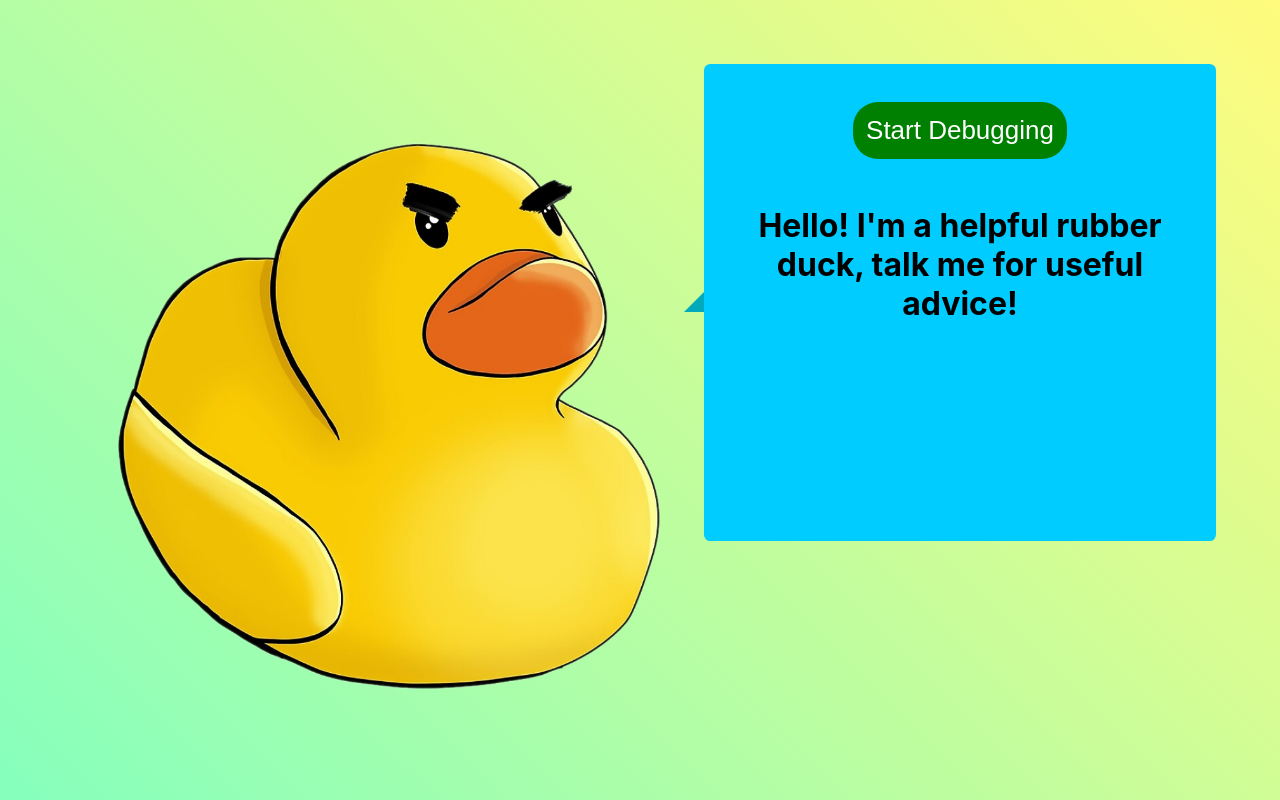
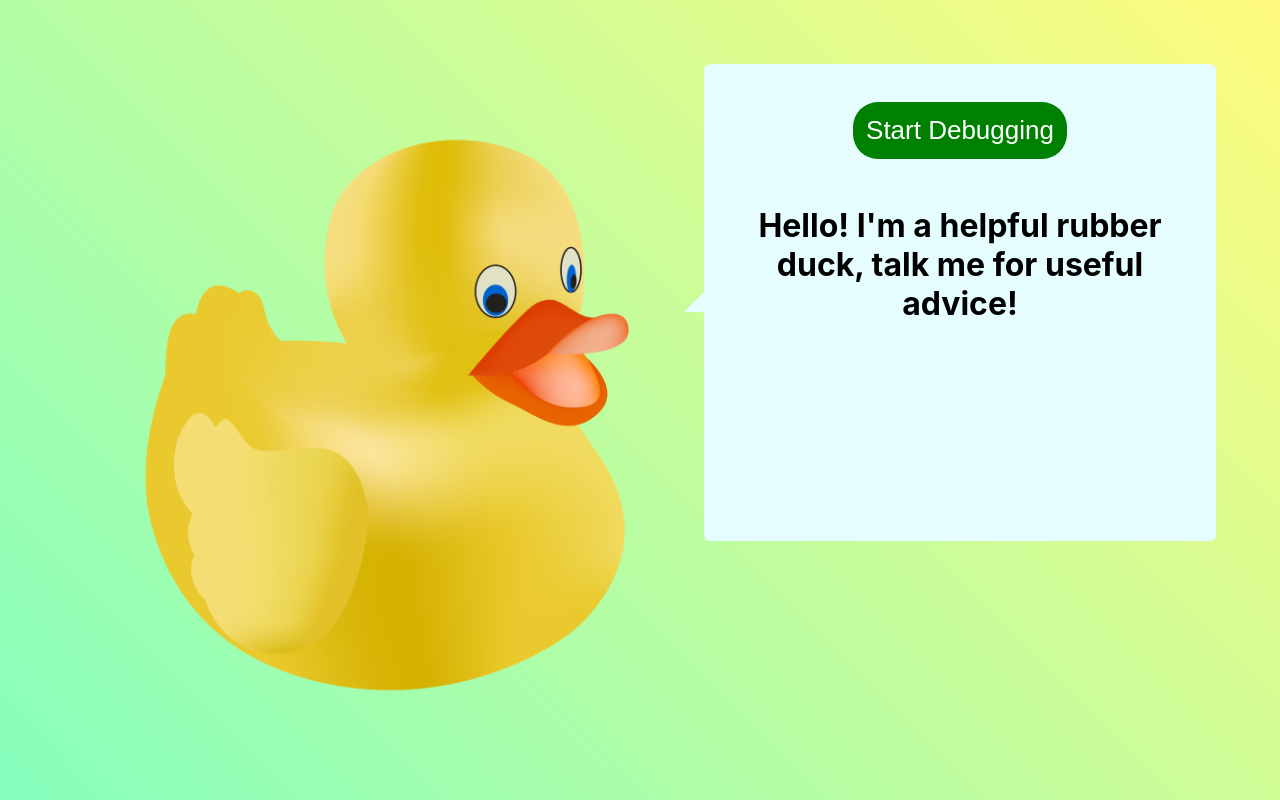
Before and after one commit to Pyxxil/TerribleHack, a React (Vite) app: page /rubberducky in a window 1280 px wide. Built offline with nearby package versions, Linux system fonts and the light colour scheme; no server answers.

Commit message:
Add nice ducky

```diff
--- a/src/CondescendingRubberDuck/index.tsx
+++ b/src/CondescendingRubberDuck/index.tsx
@@ -1,12 +1,10 @@
 import React from "react";
 import Message from "./message";
-import Ducky from "./ducky.png";
 import "./styles.css";
 
 const CondescendingRubberDuck = () => {
   return (
     <div className="ducky">
-      <img src={Ducky} />
       <Message />
     </div>
   );
--- a/src/CondescendingRubberDuck/message.tsx
+++ b/src/CondescendingRubberDuck/message.tsx
@@ -1,5 +1,7 @@
 import React, { useState } from "react";
 import "./styles.css";
+import Ducky from "./ducky.png";
+import NiceDucky from "./nice-ducky.png";
 
 const MESSAGES = [
   "That's not how you do it",
@@ -48,6 +50,8 @@ const Search = () => {
   };
 
   return (
+    <div>
+    <img src={isLoading ? NiceDucky : Ducky } />
     <div className="speech-bubble">
       {isLoading ? (
         <div className="message">
@@ -66,7 +70,7 @@ const Search = () => {
           <h1>{message}</h1>
         </div>
       )}
-    </div>
+    </div></div>
   );
 };
 
--- a/src/CondescendingRubberDuck/styles.css
+++ b/src/CondescendingRubberDuck/styles.css
@@ -36,7 +36,7 @@
 
 .ducky .speech-bubble {
   position: relative;
-  background: #00ccff;
+  background: rgb(230, 253, 255);
   border-radius: 0.4em;
   width: 40vw;
   float: right;
@@ -53,7 +53,7 @@
   width: 0;
   height: 0;
   border: 20px solid transparent;
-  border-right-color: #00aabb;
+  border-right-color: rgb(230, 253, 255);
   border-left: 0;
   border-bottom: 0;
   margin-top: -10px;
```
Also changed, not shown: src/CondescendingRubberDuck/nice-ducky.png (added).
